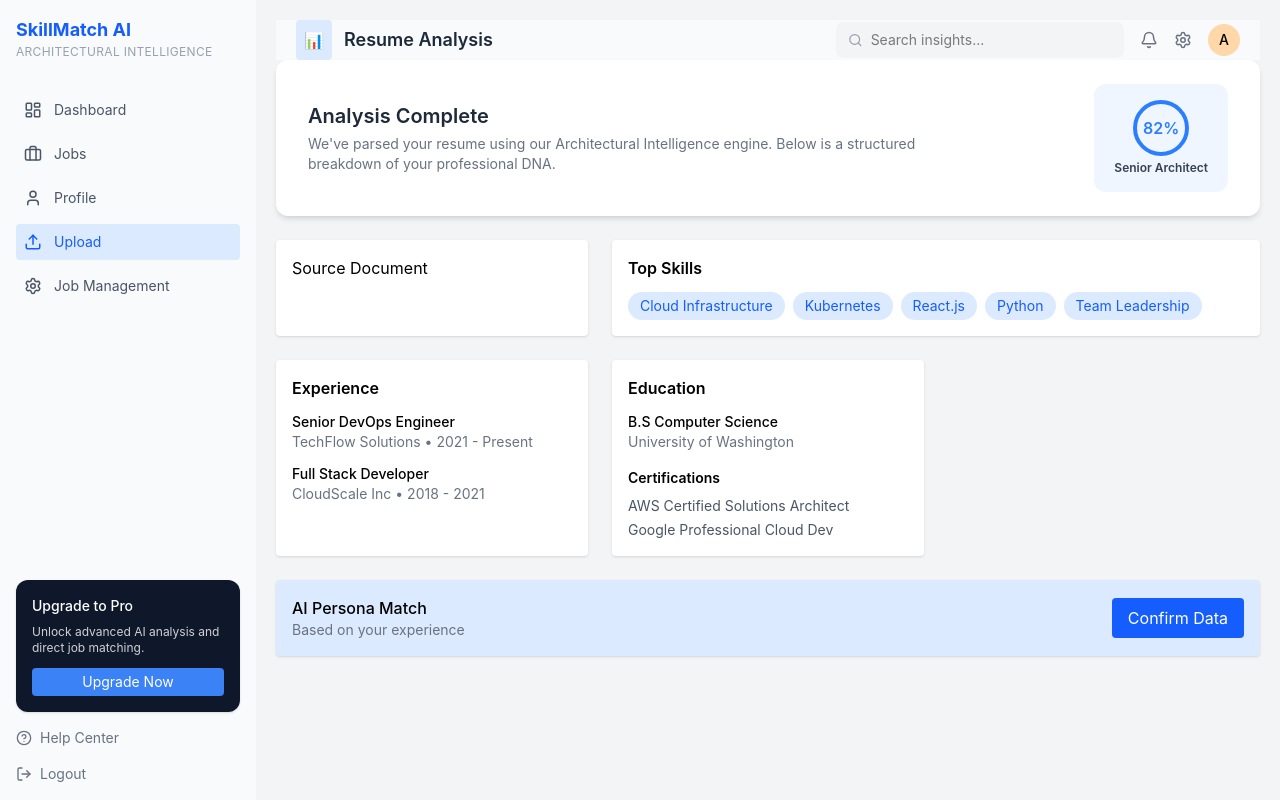
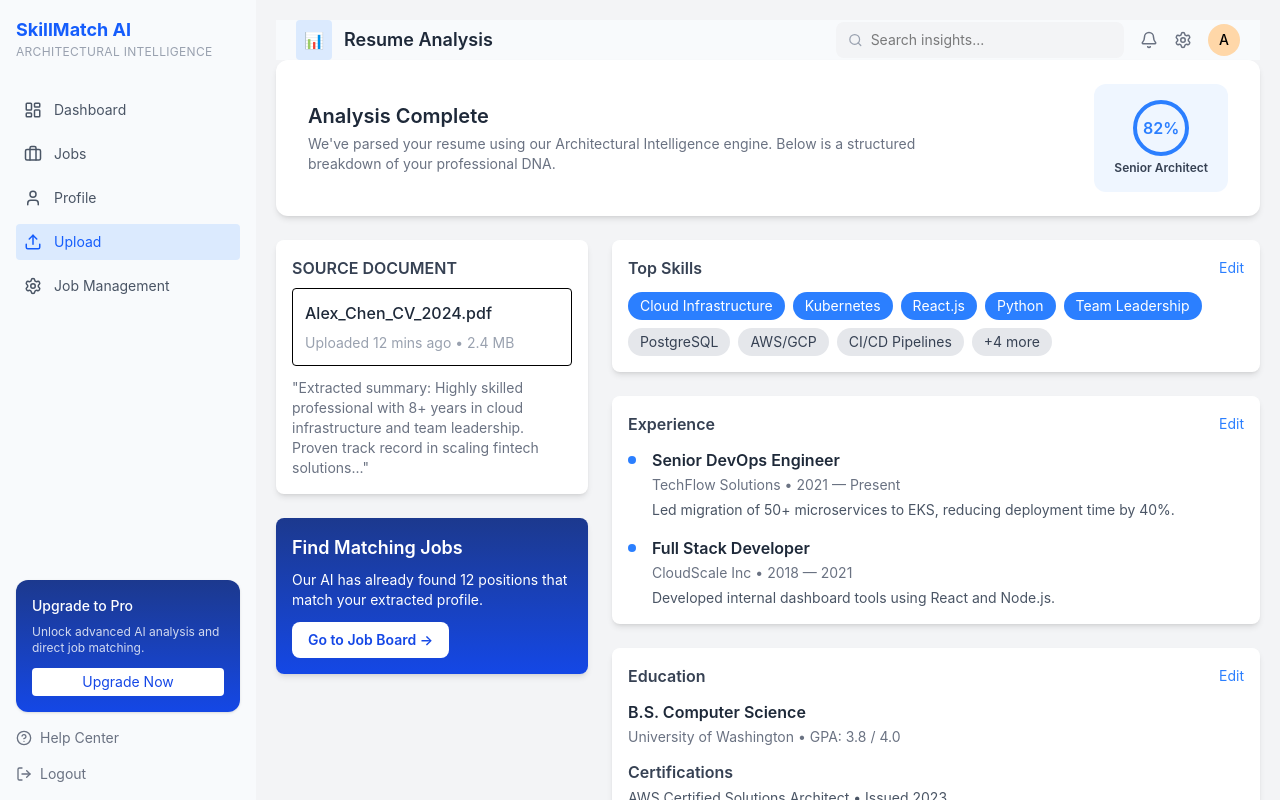
Before and after one commit to Laiba60/AI-Powered-Resume-and-Job-Matcher, a React (Vite) app in the folder vite-project/: page /dashboard in a window 1280 px wide. Built offline with nearby package versions, Linux system fonts and the light colour scheme.

Commit message:
Add components code

```diff
--- /dev/null
+++ b/vite-project/src/components/AIPersonaMatch.jsx
@@ -0,0 +1,19 @@
+import React from "react";
+
+export default function AIPersonaMatch() {
+  return (
+    <div className="bg-white p-4 rounded-lg shadow-md flex justify-between items-center">
+      <div>
+        <h2 className="text-gray-700 font-semibold mb-1">AI Persona Match</h2>
+        <p className="text-gray-500 text-sm">Based on linguistic analysis of your experience.</p>
+      </div>
+      <div className="flex items-center space-x-2">
+        <span className="bg-blue-500 text-white px-3 py-1 rounded-full text-sm">LEAD</span>
+        <span className="bg-gray-200 text-gray-700 px-3 py-1 rounded-full text-sm">SOLV</span>
+        <button className="ml-4 bg-blue-500 text-white px-4 py-2 rounded-lg text-sm">
+          Confirm Data
+        </button>
+      </div>
+    </div>
+  );
+}
--- a/vite-project/src/components/Education.jsx
+++ b/vite-project/src/components/Education.jsx
@@ -1,38 +1,30 @@
 import React from "react";
 
 export default function Education() {
-  const education = {
-    degree: "B.S. Computer Science",
-    university: "University of Washington",
-    gpa: "3.8 / 4.0",
-    certifications: [
-      { name: "AWS Certified Solutions Architect", year: "2023" },
-      { name: "Google Professional Cloud Dev", year: "2022" },
-    ],
-  };
+  const certifications = [
+    { name: "AWS Certified Solutions Architect", year: 2023 },
+    { name: "Google Professional Cloud Dev", year: 2022 },
+  ];
 
   return (
-    <div className="bg-white p-4 rounded shadow">
-      <div className="flex justify-between items-center mb-2">
-        <h3 className="font-semibold">Education</h3>
-        <button className="text-blue-500 text-sm">✎ Edit</button>
+    <div className="bg-white p-4 rounded-lg shadow-md">
+      <div className="flex justify-between items-center mb-3">
+        <h2 className="text-gray-700 font-semibold">Education</h2>
+        <button className="text-blue-500 text-sm">Edit</button>
       </div>
-
-      <div className="space-y-2">
-        <h4 className="font-medium">{education.degree}</h4>
-        <p className="text-gray-500 text-sm">{education.university}</p>
-        <p className="text-gray-500 text-sm">GPA: {education.gpa}</p>
-
-        <div className="mt-2">
-          <h5 className="font-medium text-sm mb-1">Certifications</h5>
-          <ul className="text-gray-700 text-sm list-disc list-inside">
-            {education.certifications.map((cert, idx) => (
-              <li key={idx}>
-                {cert.name} • Issued {cert.year}
-              </li>
-            ))}
-          </ul>
-        </div>
+      <div>
+        <h3 className="font-semibold text-gray-800">B.S. Computer Science</h3>
+        <span className="text-gray-500 text-sm">University of Washington • GPA: 3.8 / 4.0</span>
+      </div>
+      <div className="mt-3">
+        <h4 className="font-semibold text-gray-700 mb-1">Certifications</h4>
+        <ul className="space-y-1">
+          {certifications.map((cert, index) => (
+            <li key={index} className="text-gray-600 text-sm">
+              {cert.name} • Issued {cert.year}
+            </li>
+          ))}
+        </ul>
       </div>
     </div>
   );
--- a/vite-project/src/components/Experience.jsx
+++ b/vite-project/src/components/Experience.jsx
@@ -3,13 +3,13 @@ import React from "react";
 export default function Experience() {
   const experiences = [
     {
-      title: "Senior DevOps Engineer",
+      role: "Senior DevOps Engineer",
       company: "TechFlow Solutions",
       duration: "2021 — Present",
       description: "Led migration of 50+ microservices to EKS, reducing deployment time by 40%.",
     },
     {
-      title: "Full Stack Developer",
+      role: "Full Stack Developer",
       company: "CloudScale Inc",
       duration: "2018 — 2021",
       description: "Developed internal dashboard tools using React and Node.js.",
@@ -17,19 +17,18 @@ export default function Experience() {
   ];
 
   return (
-    <div className="bg-white p-4 rounded shadow">
-      <div className="flex justify-between items-center mb-2">
-        <h3 className="font-semibold">Experience</h3>
-        <button className="text-blue-500 text-sm">✎ Edit</button>
+    <div className="bg-white p-4 rounded-lg shadow-md">
+      <div className="flex justify-between items-center mb-3">
+        <h2 className="text-gray-700 font-semibold">Experience</h2>
+        <button className="text-blue-500 text-sm">Edit</button>
       </div>
-
       <div className="space-y-4">
-        {experiences.map((exp, idx) => (
-          <div key={idx} className="border-l-2 border-blue-500 pl-3 relative">
-            <div className="absolute -left-2 top-1 w-3 h-3 bg-blue-500 rounded-full"></div>
-            <h4 className="font-medium">{exp.title}</h4>
-            <p className="text-gray-500 text-sm">{exp.company} • {exp.duration}</p>
-            <p className="text-gray-700 text-sm mt-1">{exp.description}</p>
+        {experiences.map((exp, index) => (
+          <div key={index} className="relative pl-6">
+            <div className="absolute left-0 top-2 w-2 h-2 bg-blue-500 rounded-full"></div>
+            <h3 className="font-semibold text-gray-800">{exp.role}</h3>
+            <span className="text-gray-500 text-sm">{exp.company} • {exp.duration}</span>
+            <p className="text-gray-600 mt-1 text-sm">{exp.description}</p>
           </div>
         ))}
       </div>
--- /dev/null
+++ b/vite-project/src/components/JobMatchCard.jsx
@@ -0,0 +1,15 @@
+import React from "react";
+
+export default function JobMatchCard() {
+  return (
+    <div className="bg-gradient-to-b from-blue-900 to-blue-700 p-4 rounded-lg shadow-md text-white">
+      <h2 className="font-semibold text-lg mb-2">Find Matching Jobs</h2>
+      <p className="text-sm mb-3">
+        Our AI has already found 12 positions that match your extracted profile.
+      </p>
+      <button className="bg-white text-blue-700 font-semibold px-4 py-2 rounded-lg text-sm hover:bg-gray-100">
+        Go to Job Board →
+      </button>
+    </div>
+  );
+}
--- a/vite-project/src/components/Sidebar.jsx
+++ b/vite-project/src/components/Sidebar.jsx
@@ -52,12 +52,12 @@ export default function Sidebar() {
       <div className="space-y-4">
 
         {/* Upgrade Card */}
-        <div className="bg-[#0F172A] text-white p-4 rounded-xl shadow">
+        <div className="bg-gradient-to-b from-blue-900 to-blue-700 text-white p-4 rounded-xl shadow">
           <p className="text-sm font-medium mb-2">Upgrade to Pro</p>
           <p className="text-xs mb-3 opacity-80">
             Unlock advanced AI analysis and direct job matching.
           </p>
-          <button className="w-full bg-[#3B82F6] text-white text-sm py-1 rounded">
+          <button className="w-full bg-white text-blue-700 text-sm py-1 rounded">
             Upgrade Now
           </button>
         </div>
--- /dev/null
+++ b/vite-project/src/components/SourceDocument.jsx
@@ -0,0 +1,18 @@
+import React from "react";
+
+export default function SourceDocument() {
+  return (
+    <div className="bg-white p-4 rounded-lg shadow-md">
+      <h2 className="text-gray-700 font-semibold mb-2">SOURCE DOCUMENT</h2>
+      <div className="border rounded p-3 flex flex-col space-y-2">
+        <span className="font-medium text-gray-800">Alex_Chen_CV_2024.pdf</span>
+        <span className="text-gray-400 text-sm">Uploaded 12 mins ago • 2.4 MB</span>
+      </div>
+      <p className="text-gray-500 mt-3 text-sm">
+        "Extracted summary: Highly skilled professional with 8+ years in cloud
+        infrastructure and team leadership. Proven track record in scaling fintech
+        solutions..."
+      </p>
+    </div>
+  );
+}
--- a/vite-project/src/components/TopSkills.jsx
+++ b/vite-project/src/components/TopSkills.jsx
@@ -2,18 +2,26 @@ import React from "react";
 
 export default function TopSkills() {
   const skills = ["Cloud Infrastructure", "Kubernetes", "React.js", "Python", "Team Leadership"];
+  const otherSkills = ["PostgreSQL", "AWS/GCP", "CI/CD Pipelines"];
+
   return (
-    <div className="bg-white p-4 rounded shadow">
-      <div className="flex justify-between items-center mb-2">
-        <h3 className="font-semibold">Top Skills</h3>
+    <div className="bg-white p-4 rounded-lg shadow-md">
+      <div className="flex justify-between items-center mb-3">
+        <h2 className="text-gray-700 font-semibold">Top Skills</h2>
         <button className="text-blue-500 text-sm">Edit</button>
       </div>
       <div className="flex flex-wrap gap-2">
         {skills.map((skill) => (
-          <span key={skill} className="bg-blue-100 text-blue-600 px-3 py-1 rounded-full text-sm">
+          <span key={skill} className="bg-blue-500 text-white px-3 py-1 rounded-full text-sm">
             {skill}
           </span>
         ))}
+        {otherSkills.map((skill) => (
+          <span key={skill} className="bg-gray-200 text-gray-700 px-3 py-1 rounded-full text-sm">
+            {skill}
+          </span>
+        ))}
+        <span className="bg-gray-200 text-gray-700 px-3 py-1 rounded-full text-sm">+4 more</span>
       </div>
     </div>
   );
--- a/vite-project/src/pages/Dashboard.jsx
+++ b/vite-project/src/pages/Dashboard.jsx
@@ -4,115 +4,42 @@ import Sidebar from "../components/Sidebar";
 import Topbar from "../components/Topbar";
 import AnalysisCard from "../components/AnalysisCard";
 
+// Import the components from the previous design
+import SourceDocument from "../components/SourceDocument";
+import TopSkills from "../components/TopSkills";
+import Experience from "../components/Experience";
+import Education from "../components/Education";
+import AIPersonaMatch from "../components/AIPersonaMatch";
+import JobMatchCard from "../components/JobMatchCard";
 
-// Header Component
-
-
-// Skills Component
-const Skills = () => {
-  const skills = [
-    "Cloud Infrastructure",
-    "Kubernetes",
-    "React.js",
-    "Python",
-    "Team Leadership",
-  ];
-
-  return (
-    <div className="bg-white p-4 rounded shadow">
-      <h4 className="font-semibold mb-3">Top Skills</h4>
-      <div className="flex flex-wrap gap-2">
-        {skills.map((skill) => (
-          <span
-            key={skill}
-            className="bg-blue-100 text-blue-600 px-3 py-1 rounded-full text-sm"
-          >
-            {skill}
-          </span>
-        ))}
-      </div>
-    </div>
-  );
-};
-
-// Experience Component
-const Experience = () => {
-  return (
-    <div className="bg-white p-4 rounded shadow">
-      <h4 className="font-semibold mb-3">Experience</h4>
-      <div className="space-y-3 text-sm">
-        <div>
-          <p className="font-medium">Senior DevOps Engineer</p>
-          <p className="text-gray-500">TechFlow Solutions • 2021 - Present</p>
-        </div>
-        <div>
-          <p className="font-medium">Full Stack Developer</p>
-          <p className="text-gray-500">CloudScale Inc • 2018 - 2021</p>
-        </div>
-      </div>
-    </div>
-  );
-};
-
-// Education Component
-const Education = () => {
-  return (
-    <div className="bg-white p-4 rounded shadow">
-      <h4 className="font-semibold mb-3">Education</h4>
-      <p className="text-sm font-medium">B.S Computer Science</p>
-      <p className="text-gray-500 text-sm">University of Washington</p>
-
-      <div className="mt-4">
-        <h5 className="font-semibold text-sm mb-2">Certifications</h5>
-        <ul className="text-sm text-gray-600 space-y-1">
-          <li>AWS Certified Solutions Architect</li>
-          <li>Google Professional Cloud Dev</li>
-        </ul>
-      </div>
-    </div>
-  );
-};
-
-// Bottom Card
-const BottomCard = () => {
-  return (
-    <div className="bg-blue-100 p-4 rounded shadow flex justify-between items-center">
-      <div>
-        <p className="font-medium">AI Persona Match</p>
-        <p className="text-sm text-gray-500">Based on your experience</p>
-      </div>
-      <div className="bg-blue-600 text-white px-4 py-2 rounded">Confirm Data</div>
-    </div>
-  );
-};
-
-// Main Dashboard
 export default function Dashboard() {
   return (
     <div className="flex h-screen bg-gray-100">
+      {/* Sidebar */}
       <Sidebar />
 
+      {/* Main Content */}
       <div className="flex-1 p-5 overflow-y-auto">
+        {/* Topbar */}
         <Topbar />
 
-        {/* Analysis Header */}
+        {/* Analysis Card */}
         <AnalysisCard />
 
-        {/* Grid */}
-        <div className="grid grid-cols-3 gap-6">
-          <div className="bg-white p-4 rounded shadow">
-            Source Document
+        {/* Grid Layout */}
+        <div className="grid grid-cols-1 md:grid-cols-3 gap-6 mt-6">
+          {/* Left Section */}
+          <div className="space-y-6">
+            <SourceDocument />
+            <JobMatchCard />
           </div>
 
-          <div className="col-span-2">
-            <Skills />
-          </div>
-
-          <Experience />
-          <Education />
-
-          <div className="col-span-3">
-            <BottomCard />
+          {/* Right Section */}
+          <div className="md:col-span-2 space-y-6">
+            <TopSkills />
+            <Experience />
+            <Education />
+            <AIPersonaMatch />
           </div>
         </div>
       </div>
```
